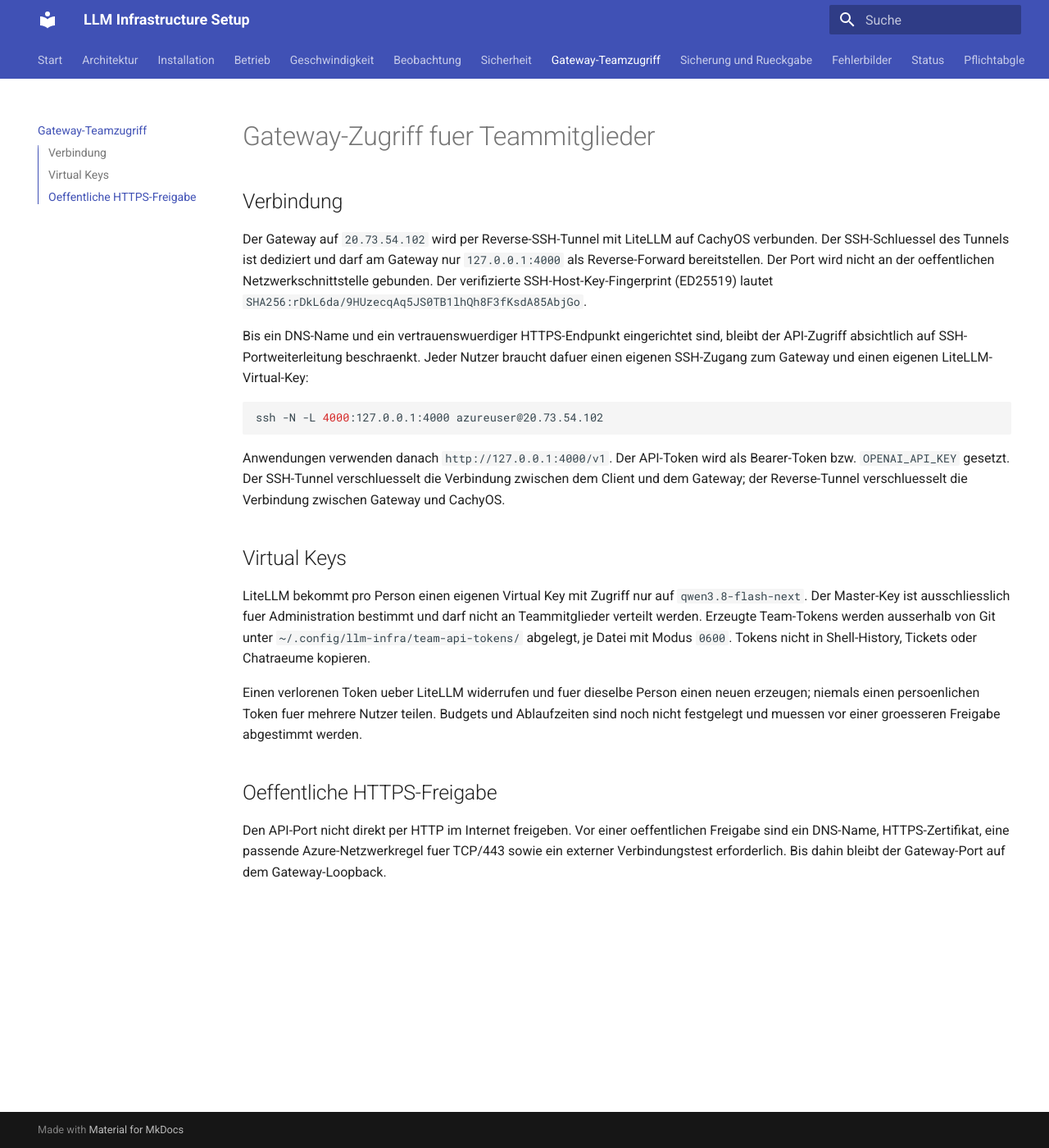
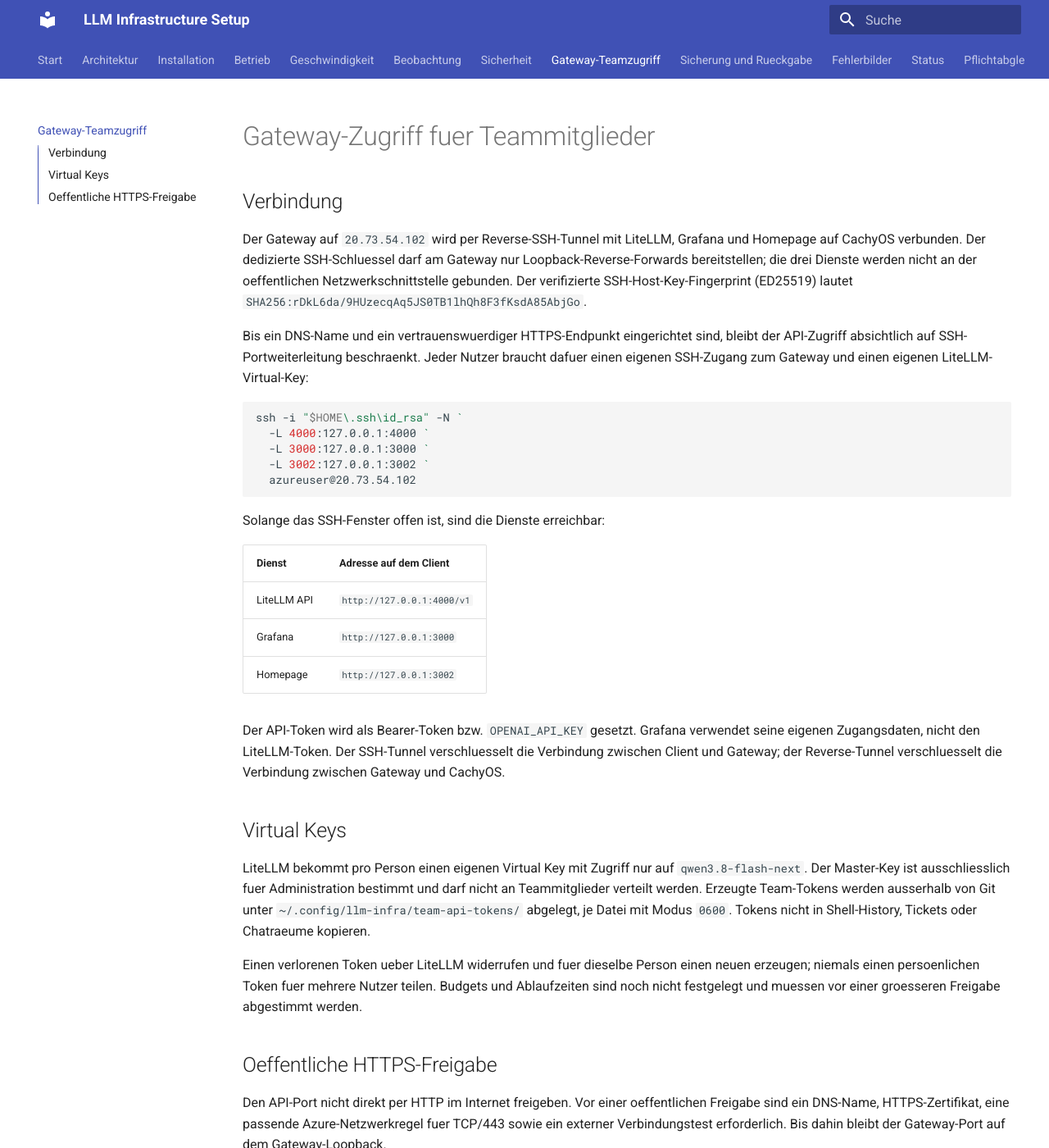
Before and after one commit to thomasdenk79-cyber/llm-infra-setup, an MkDocs documentation site: the page built from docs/gateway-access.md, in a window 1280 px wide and 1400 px high. Shown: the whole window at 82% size. Built offline with MkDocs 1.6.1 and Material for MkDocs 9.7.7, drawn with Linux system fonts in a browser that asks for light colours.

Commit message:
feat: forward team dashboards through gateway tunnel
Co-authored-by: Copilot <223556219+Copilot@users.noreply.github.com>

````diff
--- a/docs/gateway-access.md
+++ b/docs/gateway-access.md
@@ -2,9 +2,9 @@
 
 ## Verbindung
 
-Der Gateway auf `20.73.54.102` wird per Reverse-SSH-Tunnel mit LiteLLM auf
-CachyOS verbunden. Der SSH-Schluessel des Tunnels ist dediziert und darf am
-Gateway nur `127.0.0.1:4000` als Reverse-Forward bereitstellen. Der Port wird
+Der Gateway auf `20.73.54.102` wird per Reverse-SSH-Tunnel mit LiteLLM, Grafana
+und Homepage auf CachyOS verbunden. Der dedizierte SSH-Schluessel darf am
+Gateway nur Loopback-Reverse-Forwards bereitstellen; die drei Dienste werden
 nicht an der oeffentlichen Netzwerkschnittstelle gebunden.
 Der verifizierte SSH-Host-Key-Fingerprint (ED25519) lautet
 `SHA256:rDkL6da/9HUzecqAq5JS0TB1lhQh8F3fKsdA85AbjGo`.
@@ -15,12 +15,24 @@ Nutzer braucht dafuer einen eigenen SSH-Zugang zum Gateway und einen eigenen
 LiteLLM-Virtual-Key:
 
 ```bash
-ssh -N -L 4000:127.0.0.1:4000 azureuser@20.73.54.102
+ssh -i "$HOME\.ssh\id_rsa" -N `
+  -L 4000:127.0.0.1:4000 `
+  -L 3000:127.0.0.1:3000 `
+  -L 3002:127.0.0.1:3002 `
+  azureuser@20.73.54.102
 ```
 
-Anwendungen verwenden danach `http://127.0.0.1:4000/v1`. Der API-Token wird
-als Bearer-Token bzw. `OPENAI_API_KEY` gesetzt. Der SSH-Tunnel verschluesselt
-die Verbindung zwischen dem Client und dem Gateway; der Reverse-Tunnel
+Solange das SSH-Fenster offen ist, sind die Dienste erreichbar:
+
+| Dienst | Adresse auf dem Client |
+|---|---|
+| LiteLLM API | `http://127.0.0.1:4000/v1` |
+| Grafana | `http://127.0.0.1:3000` |
+| Homepage | `http://127.0.0.1:3002` |
+
+Der API-Token wird als Bearer-Token bzw. `OPENAI_API_KEY` gesetzt. Grafana
+verwendet seine eigenen Zugangsdaten, nicht den LiteLLM-Token. Der SSH-Tunnel
+verschluesselt die Verbindung zwischen Client und Gateway; der Reverse-Tunnel
 verschluesselt die Verbindung zwischen Gateway und CachyOS.
 
 ## Virtual Keys
````
Also changed, not shown: CHANGELOG.md (+2 -1 lines), docs/HANDOFF.md (+2 -0 lines), docs/operations.md (+12 -7 lines), docs/security.md (+2 -2 lines), docs/status.md (+4 -4 lines), gateway_qwen_agent_prompt.md (added, +101 -0 lines), 3 other files.
